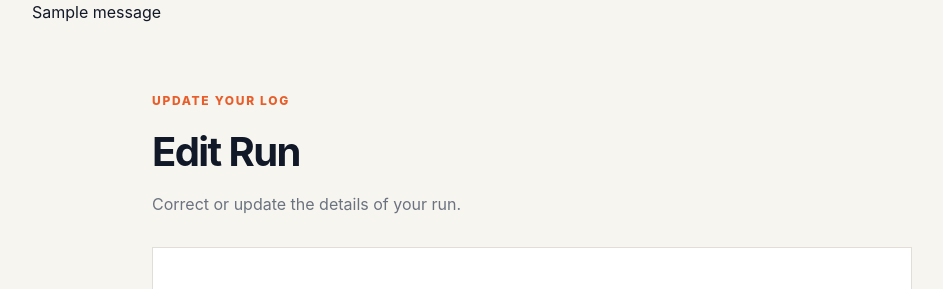
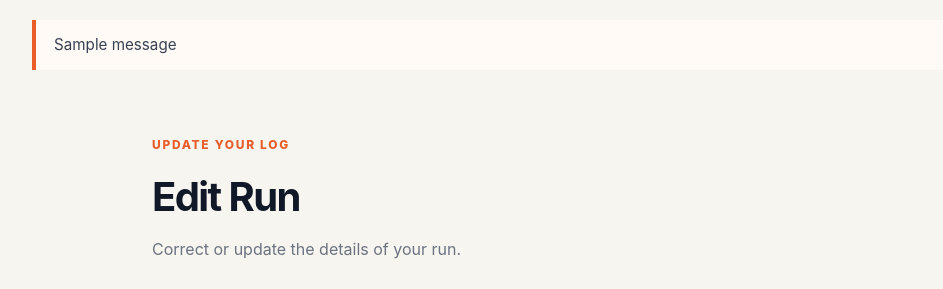
Before and after one commit to m-ejere/runlog, a Django app: page /edit/1/ in a window 1280 px wide. Shown: the part 72-361 px from the top of the page, without its empty margins (108-1051 px from the left). Run offline with Django 5.2, Linux system fonts and the light colour scheme; a user stored in the database is signed in; tables that the repository leaves empty hold one stand-in row (values such as "Sample post"); one stand-in notice (Sample message) is shown.

Commit message:
Fix flash message styling and navigation

```diff
--- a/templates/base.html
+++ b/templates/base.html
@@ -41,11 +41,11 @@
     <!-- Main Content Area -->
     <main class="main-content">
 
-        <!-- Flash Messages (Success, Warning, Error) -->
+        <!-- Flash Messages -->
         {% if messages %}
-            <div class="messages-container">
+            <div class="messages">
                 {% for message in messages %}
-                    <div class="alert alert-{{ message.tags }}">
+                    <div class="message">
                         {{ message }}
                     </div>
                 {% endfor %}
```
